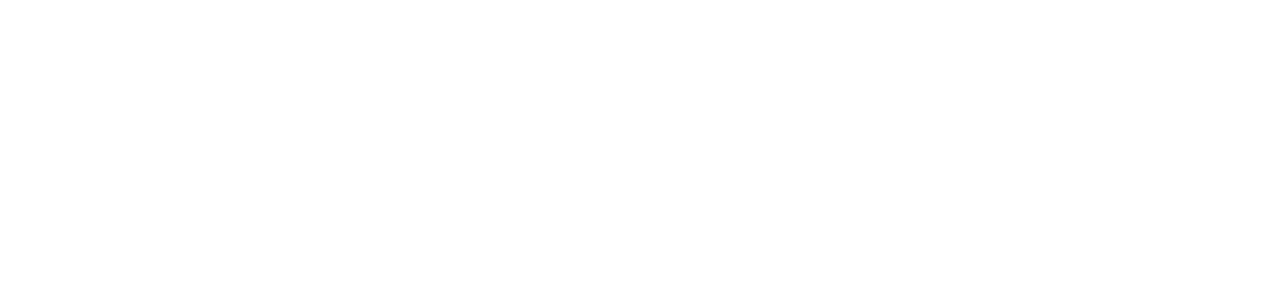
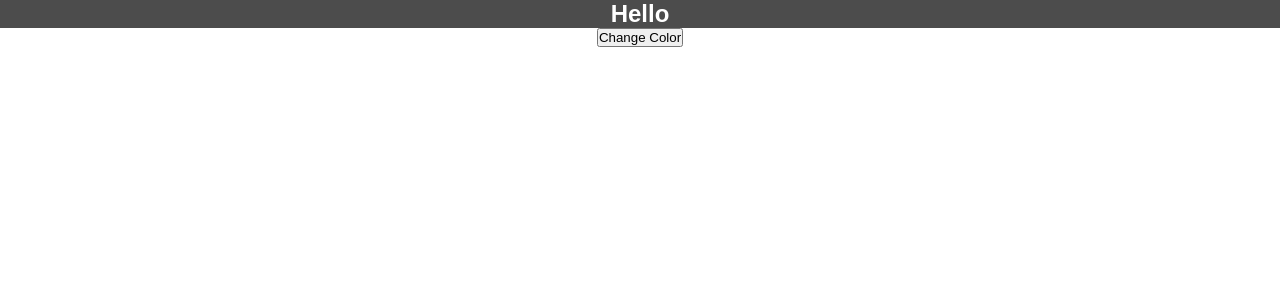
Before and after one commit to muhammad-araf/NextJS, a Next.js app: page /mystyle in a window 1280 px wide. Before the commit this address had no page. Shown: the top 300 px of the page. Built offline with nearby package versions, Linux system fonts and the light colour scheme.

Commit message:
Conditional Styling with CSS Modules

```diff
--- /dev/null
+++ b/src/app/custom.module.css
@@ -0,0 +1,6 @@
+.black{
+    background-color: rgb(76, 76, 76);
+}
+.white{
+    background-color: rgb(210, 210, 210);
+}
--- /dev/null
+++ b/src/app/mystyle/page.js
@@ -0,0 +1,21 @@
+"use client"
+import { useState } from "react"
+import style from '../custom.module.css'
+
+const page = () => {
+    const[MyStyle,setStyle] = useState(true)
+  return (
+    <>
+
+        <h2 className={MyStyle? style.black : style.white}>Hello</h2>
+        <button
+        onClick={()=>{
+            setStyle(!MyStyle)
+        }}>
+            Change Color
+        </button>
+    </>
+  )
+}
+
+export default page
```
